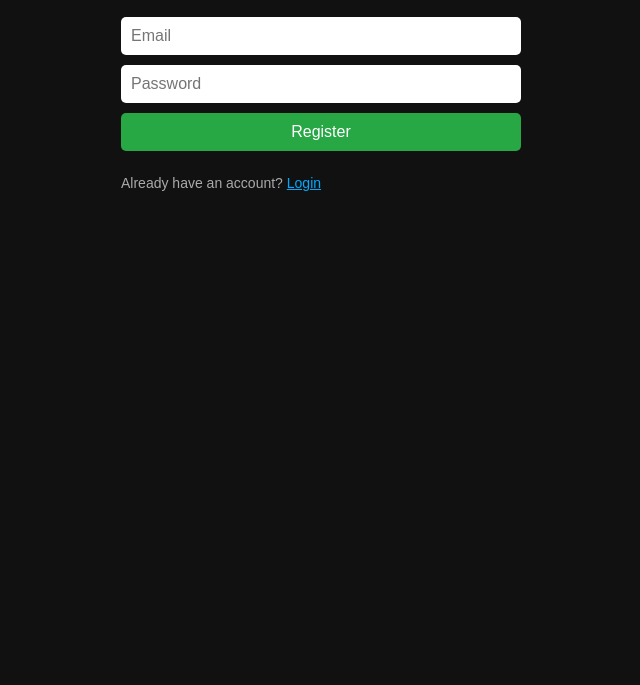
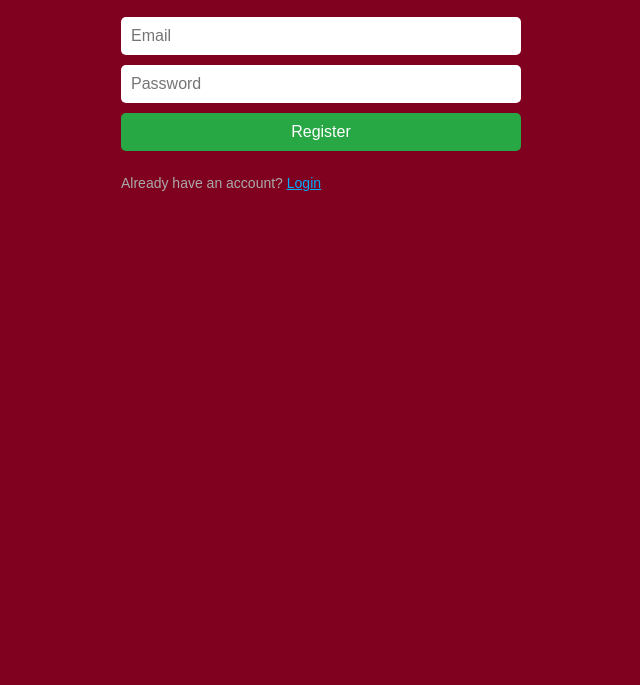
Before and after one commit to JENANANSNX/chatapp, a plain HTML site: page index.html in a window 1280 px wide. Shown: the part 171-856 px from the top of the page, without its empty margins (319-959 px from the left). Drawn offline with nearby package versions, Linux system fonts and the light colour scheme.

Commit message:
Update style.css

```diff
--- a/style.css
+++ b/style.css
@@ -1,6 +1,6 @@
 body {
   font-family: Arial, sans-serif;
-  background: #111;
+  background: #800020;
   color: #eee;
   display: flex;
   flex-direction: column;
```
